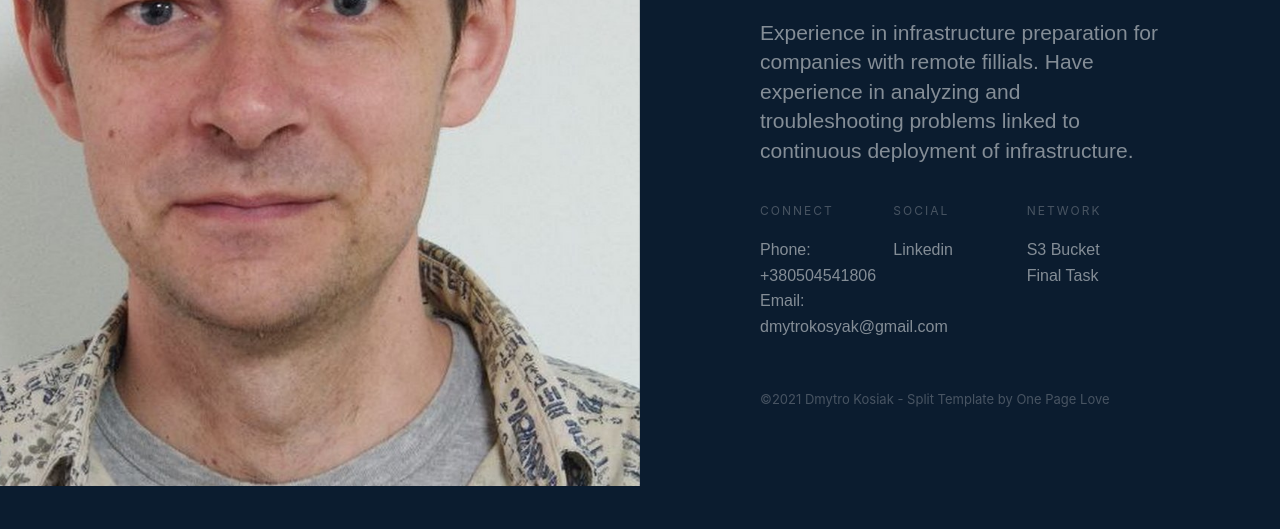
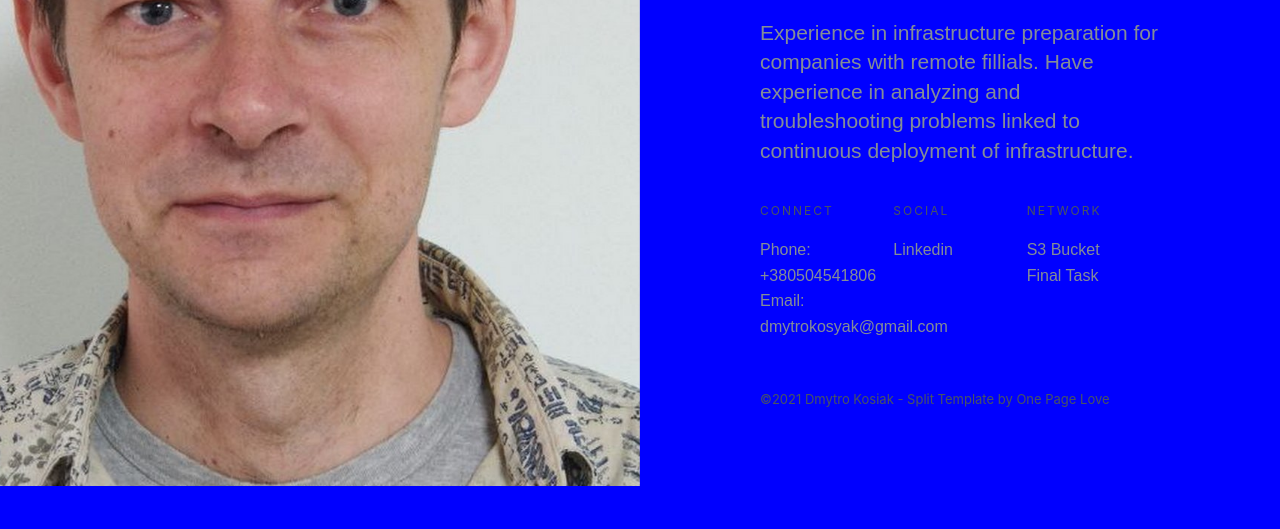
Before and after one commit to DKosiak/EPAM_FT_2021Q1, a plain HTML site: page index.html in a window 1280 px wide. Shown: the part 314-843 px from the top of the page. Drawn offline with nearby package versions, Linux system fonts and the light colour scheme; a script that the page names is missing.

Commit message:
Update split-opl.webflow.css

```diff
--- a/css/split-opl.webflow.css
+++ b/css/split-opl.webflow.css
@@ -7,7 +7,8 @@ a {
   display: block;
   overflow: scroll;
   max-height: 100vh;
-  background-color: #0b1c2f;
+  #background-color: #0b1c2a;
+  background-color: #0000ff;
   font-family: Inter, sans-serif;
 }
 
```
